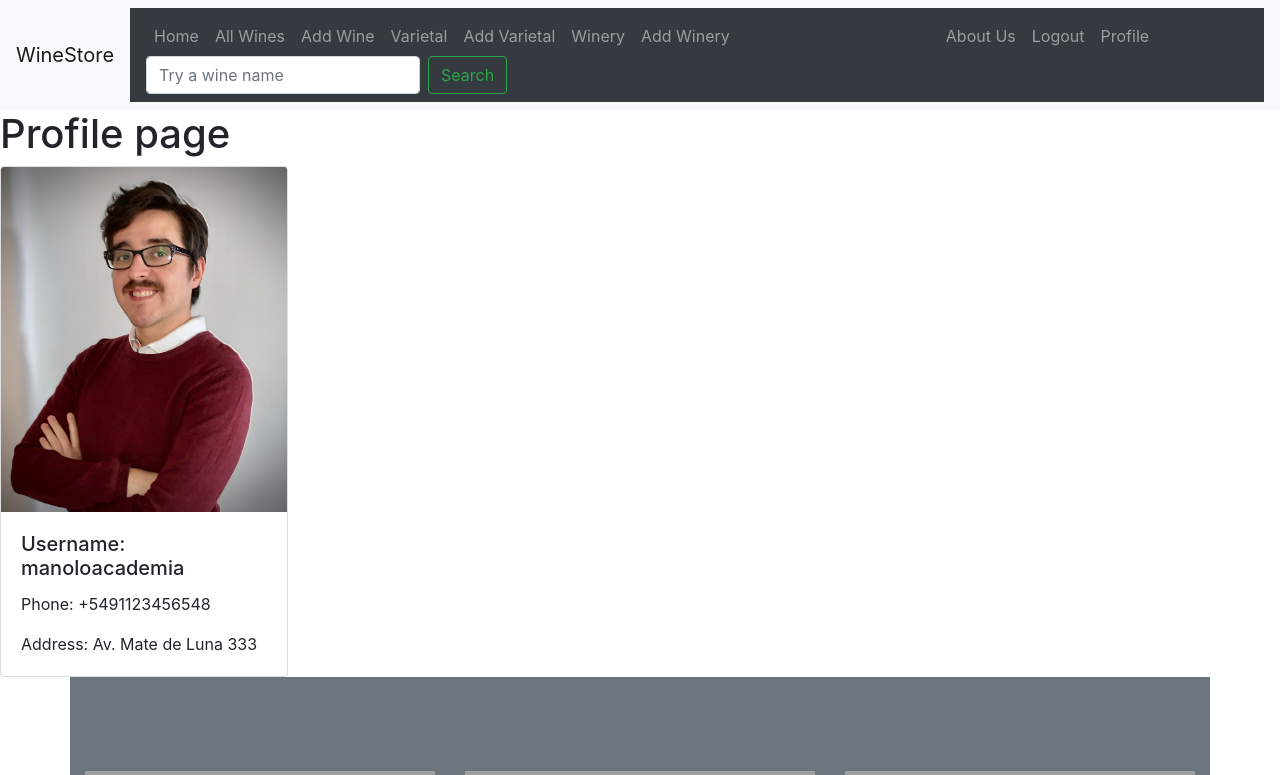
After one commit to manuel14mds/WineStore, a Django app: page /accounts/profile/ in a window 1280 px wide. The commit adds this page. Shown: the top 775 px of the page. Run offline with Django 4.2, Linux system fonts and the light colour scheme; a user stored in the database is signed in; data comes from the database, SQL or seed files in the repository; both versions use the stored data as it was after the commit; grey boxes are pictures that could not be loaded.

Commit message:
Profile get added

```diff
--- a/wine_project/templates/base.html
+++ b/wine_project/templates/base.html
@@ -58,14 +58,17 @@
 
                 {% if request.user.is_authenticated %}
                     <li class="nav-item">
-                        <a class="nav-link" href="/users/logout/">Logout</a>
+                        <a class="nav-link" href="/accounts/logout/">Logout</a>
+                    </li>
+                    <li class="nav-item">
+                        <a class="nav-link" href="/accounts/profile/">Profile</a>
                     </li>
                 {% else %}
                     <li class="nav-item">
-                        <a class="nav-link" href="/users/login/">Login</a>
+                        <a class="nav-link" href="/accounts/login/">Login</a>
                     </li>
                     <li class="nav-item">
-                        <a class="nav-link" href="/users/register/">Register</a>
+                        <a class="nav-link" href="/accounts/signup/">Register</a>
                     </li>
                 {% endif %}
             </ul>
@@ -97,7 +100,7 @@
 
     <footer>
         <div class="container-fluid bg-dark text-white d-flex justify-content-center align-items-center" style="height: 100px;">
-            <p class="container" style="text-align: center;">This project has been depeloved by Lucia Gomez Salinas, Luis Pablo Segovia and Manuel Florez.</p>
+            <p class="container" style="text-align: center;">This project has been developed by Lucía Gómez Salinas, Luis Pablo Segovia and Manuel Florez.</p>
         </div>
     </footer>
 
--- a/wine_project/templates/index.html
+++ b/wine_project/templates/index.html
@@ -7,7 +7,7 @@
 
 {% block content %}
 
-<h1>Este es el index</h1>
+<h1>This is the index page</h1>
 <h2>{{ request.user.is_authenticated }}</h2>
 
 {% if message %}
--- a/wine_project/templates/users/login.html
+++ b/wine_project/templates/users/login.html
@@ -11,7 +11,7 @@
     <table>
         {{ form.as_table }}
     </table>
-    <p><input type="submit" value="Iniciar sesion"></p>
+    <p><input type="submit" value="Click here to start the session-->"></p>
 </form>
 
     {% if error %}
--- a/wine_project/templates/users/logout.html
+++ b/wine_project/templates/users/logout.html
@@ -6,6 +6,6 @@
 
 {% block content %}
 
-<h2>Cerraste sesion</h2>
+<h2>User is logged out</h2>
 
 {% endblock %}
--- /dev/null
+++ b/wine_project/templates/users/profile.html
@@ -0,0 +1,21 @@
+{% extends 'base.html' %}
+
+{% block title %}
+    Profile
+{% endblock %}
+
+{% block content %}
+
+<h1>Profile page</h1>
+{% if request.user.is_authenticated %}
+    <div class="card" style="width: 18rem;">
+        <img src="/media/{{ request.user.profile.image }}" class="card-img-top" alt="...">
+        <div class="card-body">
+        <h5 class="card-title">Username: {{ request.user.profile.user }}</h5>
+        <p class="card-text">Phone: {{ request.user.profile.phone }}</p>
+        <p class="card-text">Address: {{ request.user.profile.address }}</p>
+        </div>
+    </div>
+{% endif %}
+
+{% endblock %}
--- a/wine_project/templates/winery/wineries.html
+++ b/wine_project/templates/winery/wineries.html
@@ -4,8 +4,8 @@
     wineries
 {% endblock %}
 
-
 {% block content %}
+<h1>Winery List</h1>
     <div class="container" style="padding: 15px;">
         <div class="accordion" id="accordionExample">
             {% if listVoid %}
--- a/wine_project/users/urls.py
+++ b/wine_project/users/urls.py
@@ -4,7 +4,7 @@ from django.contrib.auth.views import LogoutView
 
 urlpatterns = [
     path('login/', login_request, name='login'),
-    path('register/', register, name='register'),
+    path('signup/', register, name='register'),
     path('logout/', LogoutView.as_view(template_name = 'users/logout.html'), name='logout'),
     path('profile/', show_profile, name='profile'),
 ]
--- a/wine_project/users/views.py
+++ b/wine_project/users/views.py
@@ -1,3 +1,4 @@
+from multiprocessing import context
 from django.shortcuts import render, redirect
 from django.http import HttpResponse
 from django.contrib.auth.forms import AuthenticationForm
@@ -5,6 +6,8 @@ from django.contrib.auth.forms import AuthenticationForm
 from django.contrib.auth import login, logout, authenticate
 
 from users.forms import User_registration_form
+
+from .models import User_profile
 
 
 def login_request(request):
@@ -47,4 +50,6 @@ def register(request):
 
 def show_profile(request):
     if request.user.is_authenticated:
-        return HttpResponse(request.user.profile.phone)
+        profile = request.user.profile
+        context = {'profile': profile}
+        return render(request, 'users/profile.html', context=context)
--- a/wine_project/wine_project/urls.py
+++ b/wine_project/wine_project/urls.py
@@ -1,18 +1,3 @@
-"""wine_project URL Configuration
-
-The `urlpatterns` list routes URLs to views. For more information please see:
-    https://docs.djangoproject.com/en/4.0/topics/http/urls/
-Examples:
-Function views
-    1. Add an import:  from my_app import views
-    2. Add a URL to urlpatterns:  path('', views.home, name='home')
-Class-based views
-    1. Add an import:  from other_app.views import Home
-    2. Add a URL to urlpatterns:  path('', Home.as_view(), name='home')
-Including another URLconf
-    1. Import the include() function: from django.urls import include, path
-    2. Add a URL to urlpatterns:  path('blog/', include('blog.urls'))
-"""
 from django.contrib import admin
 from django.urls import path, include
 from wine_project.views import home
@@ -26,6 +11,6 @@ urlpatterns = [
     path('wines/', include('wines.urls')),
     path('varietal/', include('varietal.urls')),
     path('winery/', include('winery.urls')),
-    path('users/', include('users.urls')),
+    path('accounts/', include('users.urls')),
     path('about/', about_us, name='about'),
 ] + static(settings.MEDIA_URL, document_root=settings.MEDIA_ROOT)
```
Also changed, not shown: wine_project/templates/users/register.html (+3 -5 lines), wine_project/db.sqlite3, wine_project/media/profile_image/IMG_4189.jpg (added), wine_project/media/wines/Captura_de_Pantalla_2022-08-21_a_las_15.04.51.png (added).
